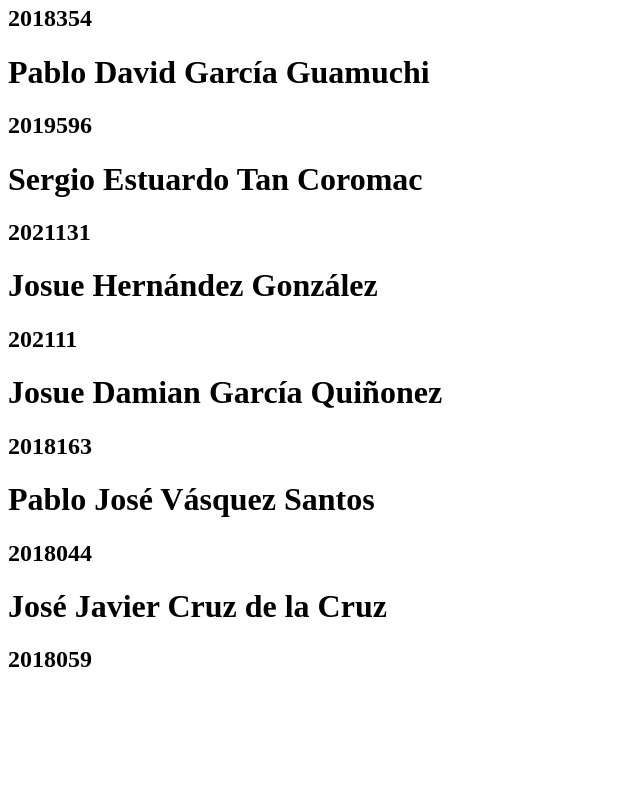
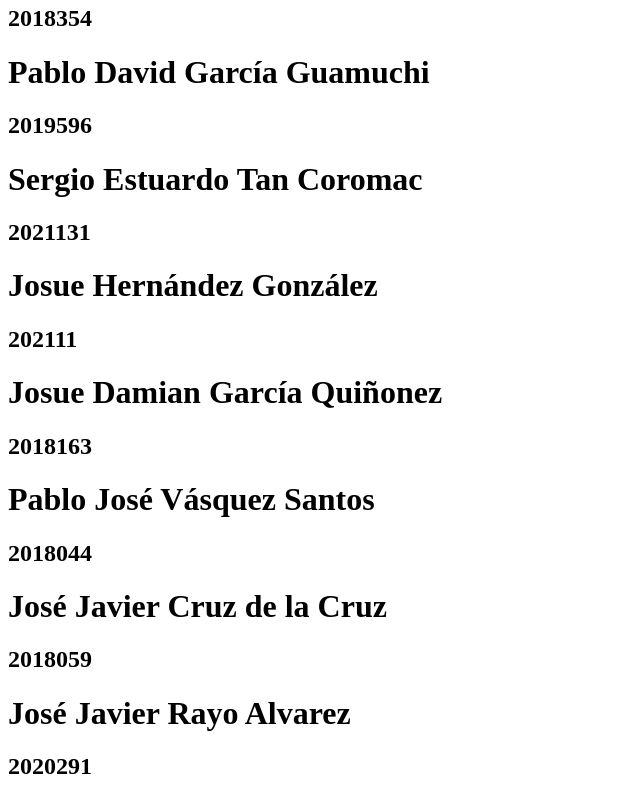
Before and after one commit to pedroarmas24/IN5AM2022, a plain HTML site: page index.html in a window 1280 px wide. Shown: the part 2288-3088 px from the top of the page, without its empty margins (0-640 px from the left). Before the commit the page ends 2981 px from the top, so only its background shows below. Drawn offline with Linux system fonts and the light colour scheme.

Commit message:
Se agregó un nombre y un carné al archivo index.html

```diff
--- a/index.html
+++ b/index.html
@@ -63,5 +63,7 @@
     <h2>2018044</h2>
     <h1>José Javier Cruz de la Cruz</h1>
     <h2>2018059</h2>
+    <h1>José Javier Rayo Alvarez</h1>
+    <h2>2020291</h2>
   </body>
 </html>
```
